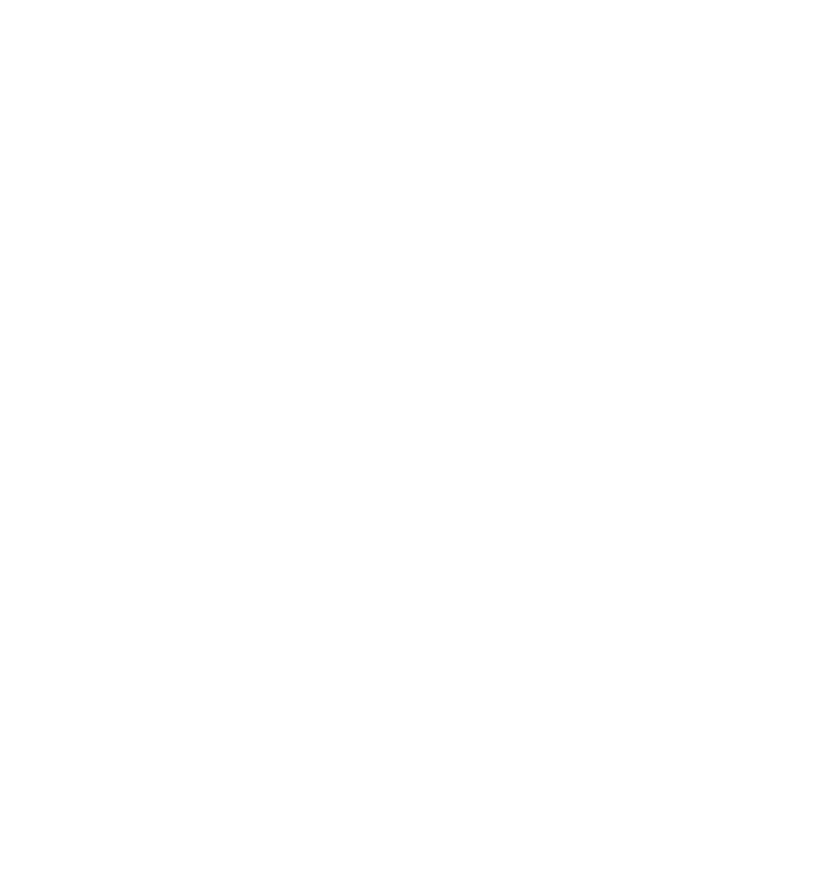
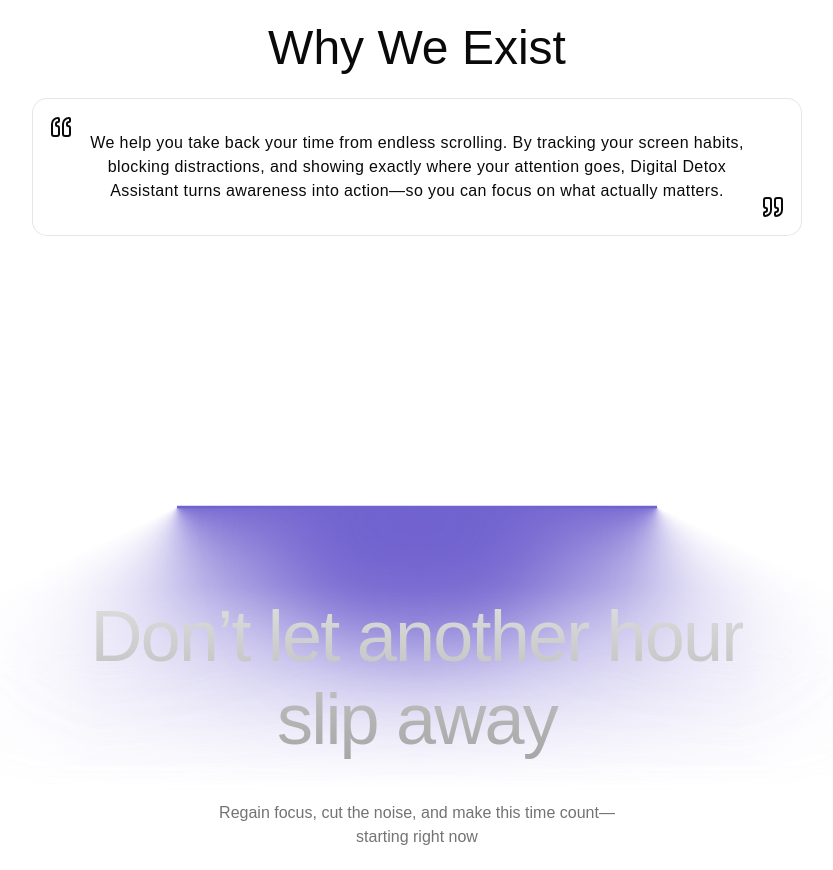
Before and after one commit to atithiswain09/Digital-Detox-Assistant, a React (Vite) app in the folder client/: page / in a window 1280 px wide. Shown: the part 1927-2797 px from the top of the page, without its empty margins (223-1056 px from the left). Before the commit the page ends 1781 px from the top, so only its background shows below. Built offline with nearby package versions, Linux system fonts and the light colour scheme.

Commit message:
feat: update layout and components for About and Footer sections; add AmbientGradientGlow component

```diff
--- a/client/package.json
+++ b/client/package.json
@@ -13,7 +13,6 @@
   "dependencies": {
     "@fontsource-variable/geist": "^5.2.8",
     "@radix-ui/react-icons": "^1.3.2",
-    "@radix-ui/themes": "^3.3.0",
     "@tailwindcss/vite": "^4.2.2",
     "@tanstack/react-router": "^1.168.10",
     "@tanstack/react-router-devtools": "^1.166.11",
@@ -40,6 +39,7 @@
     "eslint-plugin-react-hooks": "^7.0.1",
     "eslint-plugin-react-refresh": "^0.4.26",
     "globals": "^16.5.0",
+    "prettier-plugin-tailwindcss": "^0.7.2",
     "vite": "^7.3.2"
   }
 }
--- /dev/null
+++ b/client/src/components/ui/ambient-gradient-glow.jsx
@@ -0,0 +1,23 @@
+import React from "react";
+
+const AmbientGradientGlow = () => {
+  return (
+    <div className="relative flex w-full flex-1 scale-y-125 items-center justify-center isolate z-0">
+      <div className="absolute opacity-100 will-change-[opacity] inset-auto right-1/2 h-56 overflow-visible w-120 bg-gradient-conic from-slate-blue-500 via-transparent to-transparent text-white [--conic-position:from_70deg_at_center_top] bg-conic-[from_70deg_at_center_top]">
+        <div className="absolute w-full left-0 bg-background h-40 bottom-0 z-20 mask-[linear-gradient(to_top,white,transparent)]"></div>
+        <div className="absolute w-40 h-full left-0 bg-background bottom-0 z-20 mask-[linear-gradient(to_right,white,transparent)]"></div>
+      </div>
+      <div className="absolute opacity-100 will-change-[opacity] inset-auto left-1/2 h-56 w-120 bg-gradient-conic from-transparent via-transparent to-slate-blue-500 text-white [--conic-position:from_290deg_at_center_top] bg-conic-[from_290deg_at_center_top]">
+        <div className="absolute w-40 h-full right-0 bg-background bottom-0 z-20 mask-[linear-gradient(to_left,white,transparent)]"></div>
+        <div className="absolute w-full right-0 bg-background h-40 bottom-0 z-20 mask-[linear-gradient(to_top,white,transparent)]"></div>
+      </div>
+      <div className="absolute top-1/2 h-48 w-full translate-y-12 scale-x-150 bg-background blur-[8rem]"></div>
+      <div className="absolute top-1/2 z-50 h-48 w-full bg-transparent opacity-10 backdrop-blur-md"></div>
+      <div className="absolute inset-auto z-30 h-36 w-64 -translate-y-24 rounded-full bg-slate-blue-400 blur-2xl will-change-auto"></div>
+      <div className="absolute inset-auto z-50 h-0.5 w-120 -translate-y-28 bg-slate-blue-400 will-change-auto"></div>
+      <div className="absolute inset-auto z-40 h-44 w-full -translate-y-50 bg-background"></div>
+    </div>
+  );
+};
+
+export default AmbientGradientGlow;
--- a/client/src/pages/home/About/index.jsx
+++ b/client/src/pages/home/About/index.jsx
@@ -1,5 +1,41 @@
+import { Card, CardContent } from "@/components/ui/card";
+import { Quote } from "lucide-react";
+
 const AboutUs = () => {
-  return <div>AboutUs</div>;
+  return (
+    <section className="mx-auto w-full max-w-full md:max-w-7xl px-4 md:py-12 lg:py-20 pt-10">
+      <div className="opacity-100 transform-none will-change-[opacity]">
+        <div className="flex flex-col w-full items-center lg:items-center justify-center py-8">
+          <div className="relative inline-flex h-8 overflow-hidden rounded-full p-[1.5px] focus:outline-none select-none">
+            <span className="absolute inset-[-1000%] animate-[spin_3s_linear_infinite] bg-[conic-gradient(from_90deg_at_50%_50%,#6d28d9_0%,#d8b4fe_50%,#6d28d9_100%)]"></span>
+            <span className="inline-flex h-full w-full cursor-pointer items-center justify-center rounded-full bg-background px-4 py-1 text-sm font-medium text-foreground backdrop-blur-3xl">
+              Our belief
+            </span>
+          </div>
+          <h2 className="text-center lg:text-center text-3xl md:text-5xl leading-[1.1]! font-medium font-heading text-foreground mt-6">
+            Why We Exist
+          </h2>
+
+          <Card className="mt-6 text-center max-w-3xl">
+            <CardContent className="flex justify-between space-x-2">
+              <span className="flex w-6">
+                <Quote className="rotate-180" size="24" />
+              </span>
+              <p className="text-base/normal tracking-wide py-4">
+                We help you take back your time from endless scrolling.
+                <span className="hidden md:inline">{" "}
+                  By tracking your screen habits, blocking distractions, and showing exactly where your attention goes, Digital Detox Assistant turns awareness into action—so you can focus on what actually matters.
+                </span>
+              </p>
+              <span className="flex w-6 items-end">
+                <Quote size="24" />
+              </span>
+            </CardContent>
+          </Card>
+        </div>
+      </div>
+    </section>
+  );
 };
 
 export default AboutUs;
--- a/client/src/pages/home/Features/index.jsx
+++ b/client/src/pages/home/Features/index.jsx
@@ -82,7 +82,7 @@
         <div className="flex flex-col w-full items-center lg:items-center justify-center py-8">
           <div className="relative inline-flex h-8 overflow-hidden rounded-full p-[1.5px] focus:outline-none select-none">
             <span className="absolute inset-[-1000%] animate-[spin_3s_linear_infinite] bg-[conic-gradient(from_90deg_at_50%_50%,#6d28d9_0%,#d8b4fe_50%,#6d28d9_100%)]"></span>
-            <span className="inline-flex h-full w-full cursor-pointer items-center justify-center rounded-full bg-slate-950 px-4 py-1 text-sm font-medium text-white backdrop-blur-3xl">
+            <span className="inline-flex h-full w-full cursor-pointer items-center justify-center rounded-full bg-background px-4 py-1 text-sm font-medium text-foreground backdrop-blur-3xl">
               Features
             </span>
           </div>
--- /dev/null
+++ b/client/src/pages/home/FooterCTA/index.jsx
@@ -0,0 +1,33 @@
+import AmbientGradientGlow from "@/components/ui/ambient-gradient-glow";
+import { Button } from "@/components/ui/button";
+import { ArrowRight } from "lucide-react";
+
+const FooterCTA = () => {
+  return (
+    <section className="mx-auto w-full md:max-w-7xl px-4 md:px-12 lg:px-20 mt-20 max-w-[100vw] overflow-x-hidden scrollbar-hide">
+      <div className="opacity-100 transform-none will-change-[opacity]">
+        <div className="relative flex min-h-screen flex-col items-center justify-center overflow-hidden w-full rounded-md z-0">
+          <AmbientGradientGlow />
+          <div className="relative z-50 flex -translate-y-80 flex-col items-center px-5">
+            <div className="flex flex-col items-center justify-center relative w-full text-center">
+              <h2 className="bg-linear-to-b from-neutral-200 to-neutral-400 py-4 bg-clip-text text-center text-4xl md:text-7xl leading-[1.15]! font-medium font-heading tracking-tight text-transparent mt-8">
+                Don’t let another hour <br className="hidden md:inline" /> slip away
+              </h2>
+              <p className="text-muted-foreground mt-6 max-w-md mx-auto">
+                Regain focus, cut the noise, and make this time count—starting
+                right now
+              </p>
+              <div className="mt-6">
+                <Button className="w-fit px-10 py-4 font-medium rounded-sm cursor-pointer">
+                  Start Now <ArrowRight />
+                </Button>
+              </div>
+            </div>
+          </div>
+        </div>
+      </div>
+    </section>
+  );
+};
+
+export default FooterCTA;
--- a/client/src/pages/home/Hero/index.jsx
+++ b/client/src/pages/home/Hero/index.jsx
@@ -1,4 +1,4 @@
-import { RainbowButton } from "@/components/ui/rainbow-button";
+import { Button } from "@/components/ui/button";
 import Rising from "@/components/ui/rising";
 import { Link } from "@tanstack/react-router";
 import { ArrowRight } from "lucide-react";
@@ -18,9 +18,9 @@
             Manage screen time and reduce distractions for better focus.
           </p>
           <Link className="mx-auto" to="/auth/signup">
-            <RainbowButton className="w-fit px-10">
+            <Button className="w-fit px-10 py-4 font-medium rounded-sm cursor-pointer">
               Start Now <ArrowRight />
-            </RainbowButton>
+            </Button>
           </Link>
         </div>
         <Rising className="absolute overflow-clip pt-0 top-30/25" />
--- a/client/src/routes/index.lazy.jsx
+++ b/client/src/routes/index.lazy.jsx
@@ -3,6 +3,8 @@
 import { createLazyFileRoute } from "@tanstack/react-router";
 import Gap from "@/components/gap";
 import Features from "@/pages/home/Features";
+import AboutUs from "@/pages/home/About";
+import FooterCTA from "@/pages/home/FooterCTA";
 
 const GridBackground = React.lazy(
   () => import("@/components/shared/GridBackground"),
@@ -19,6 +21,8 @@
       <Hero />
       <Gap className="h-0 md:h-20 lg:h-40" />
       <Features />
+      <AboutUs />
+      <FooterCTA />
     </>
   );
 }
```
Also changed, not shown: 1 other file (tests, documents, lock files or other folders).
